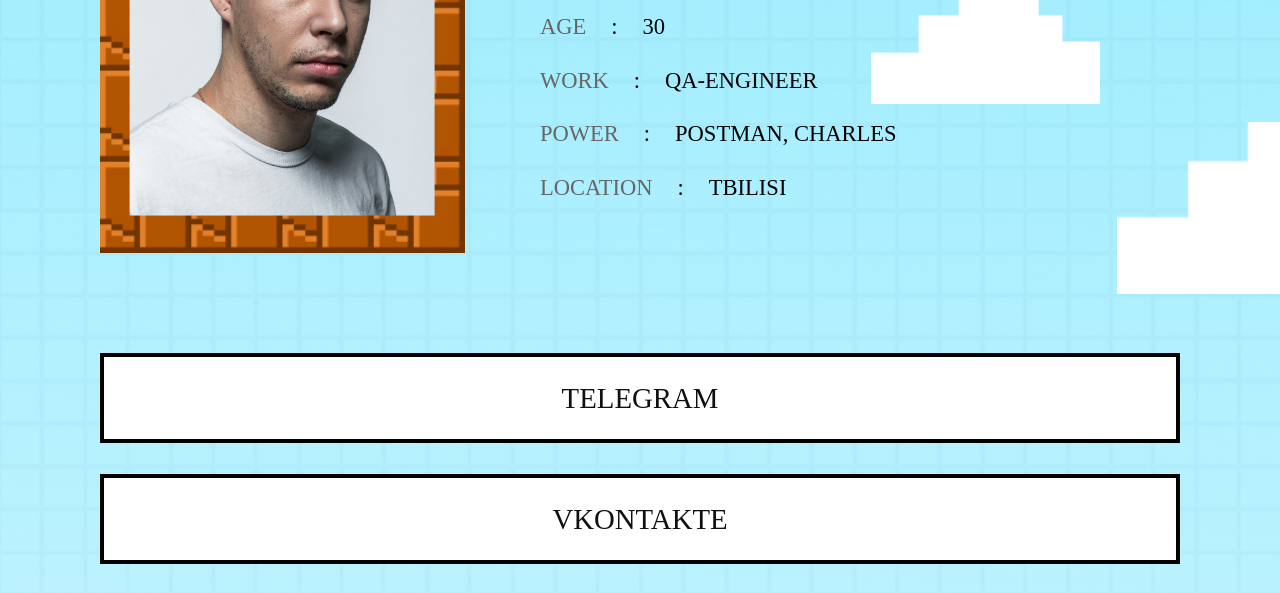
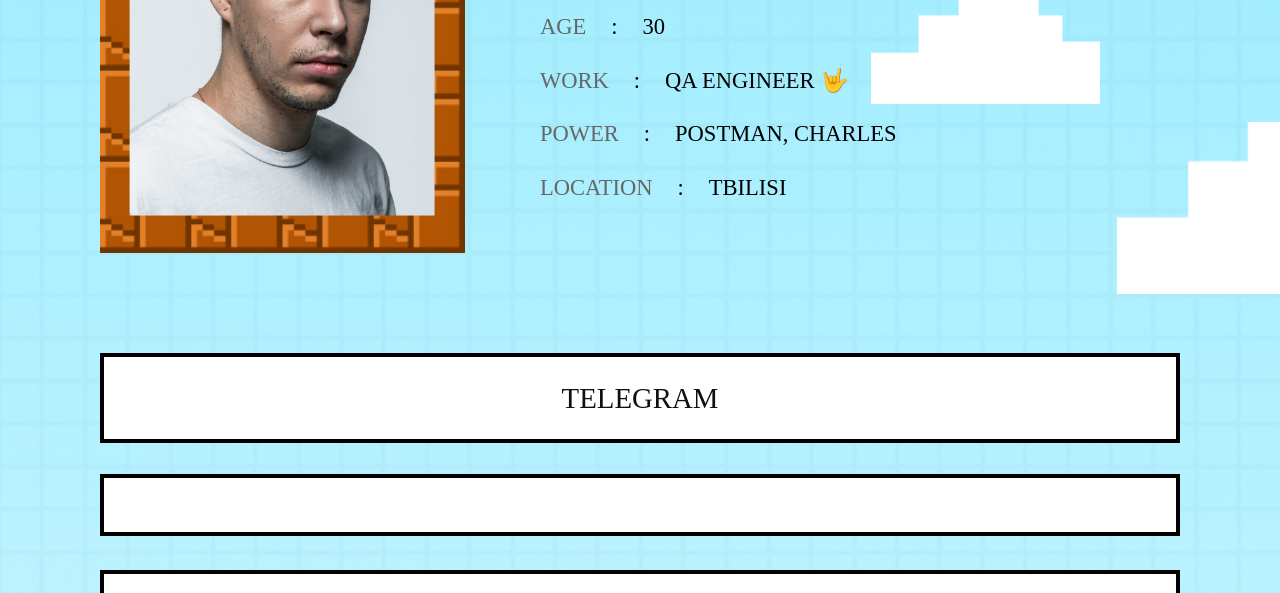
Before and after one commit to IAndreev-QA/CV, a plain HTML site: page index.html in a window 1280 px wide. Shown: the part 303-896 px from the top of the page. Drawn offline with Linux system fonts and the light colour scheme; files whose address does not match are found by name.

Commit message:
добавил эмодзи в Work изменил VK на Github

```diff
--- a/index.html
+++ b/index.html
@@ -81,7 +81,7 @@
                   </div>
                   <div>
                      <div class="list"><span>age</span><span>:</span><span>30</span></div>
-                     <div class="list"><span>work</span><span>:</span><span>qa-engineer</span></div>
+                     <div class="list"><span>work</span><span>:</span><span>qa engineer &#129311</span></div>
                      <div class="list"><span>Power</span><span>:</span><span>Postman, Charles</span></div>
                      <div class="list"><span>location</span><span>:</span><span>Tbilisi</span></div>
 
@@ -91,7 +91,7 @@
             <!-- Ссылки -->
             <section class="links">
                <div class="link"><a href="https://t.me/I_andreeff">Telegram</a></div>
-               <div class="link"><a href="https://vk.com/iandreeff">Vkontakte</a></div>
+               <div class="link"><a href="https://github.com/IAndreev-QA>GitHub</a></div>
                <div class="link"><a href="mailto:iandreev.qa@gmail.com">Email</a></div>
                <div class="link"><a href="https://www.linkedin.com/in/iandreeff/">Linkedin</a></div>
 
```
